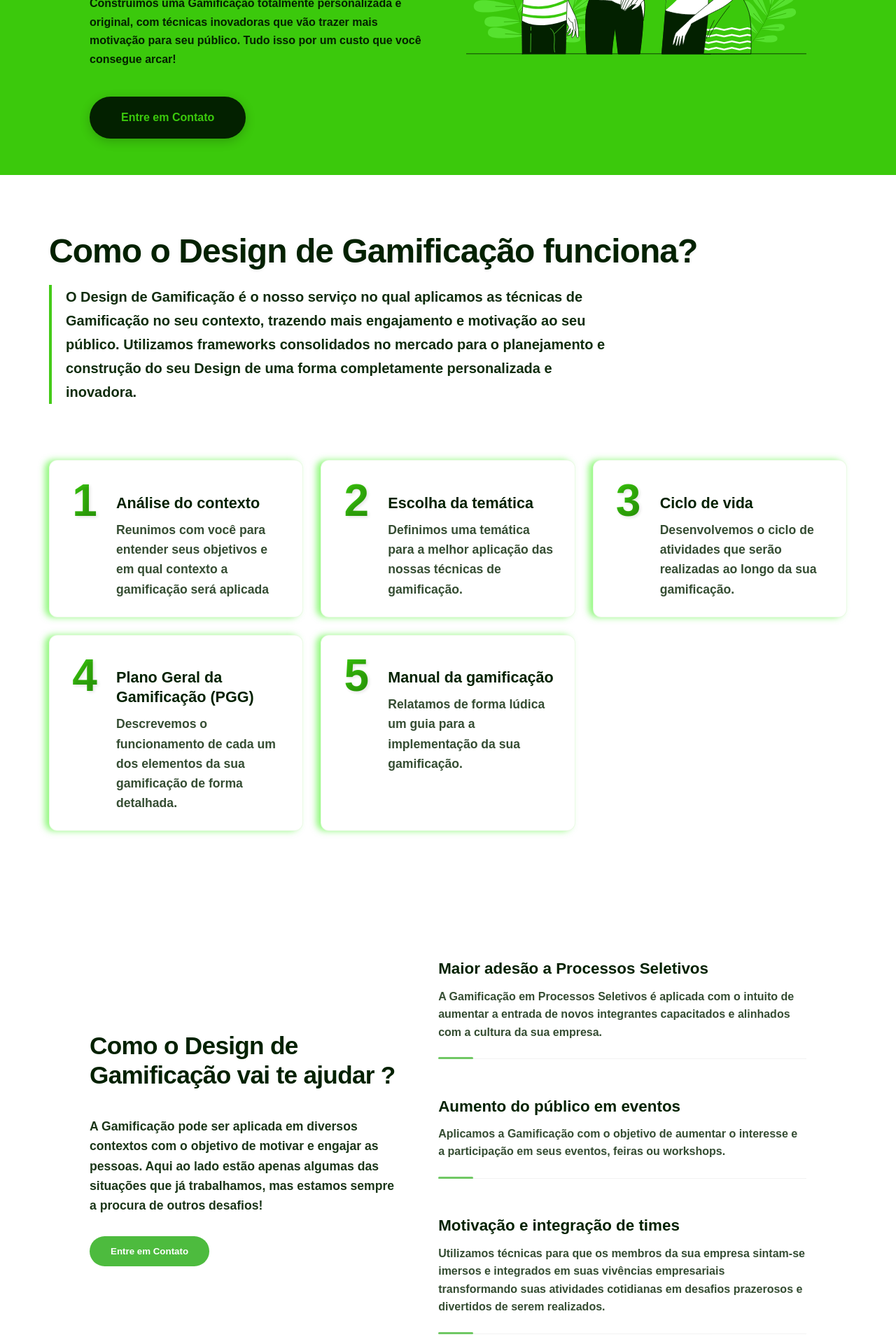
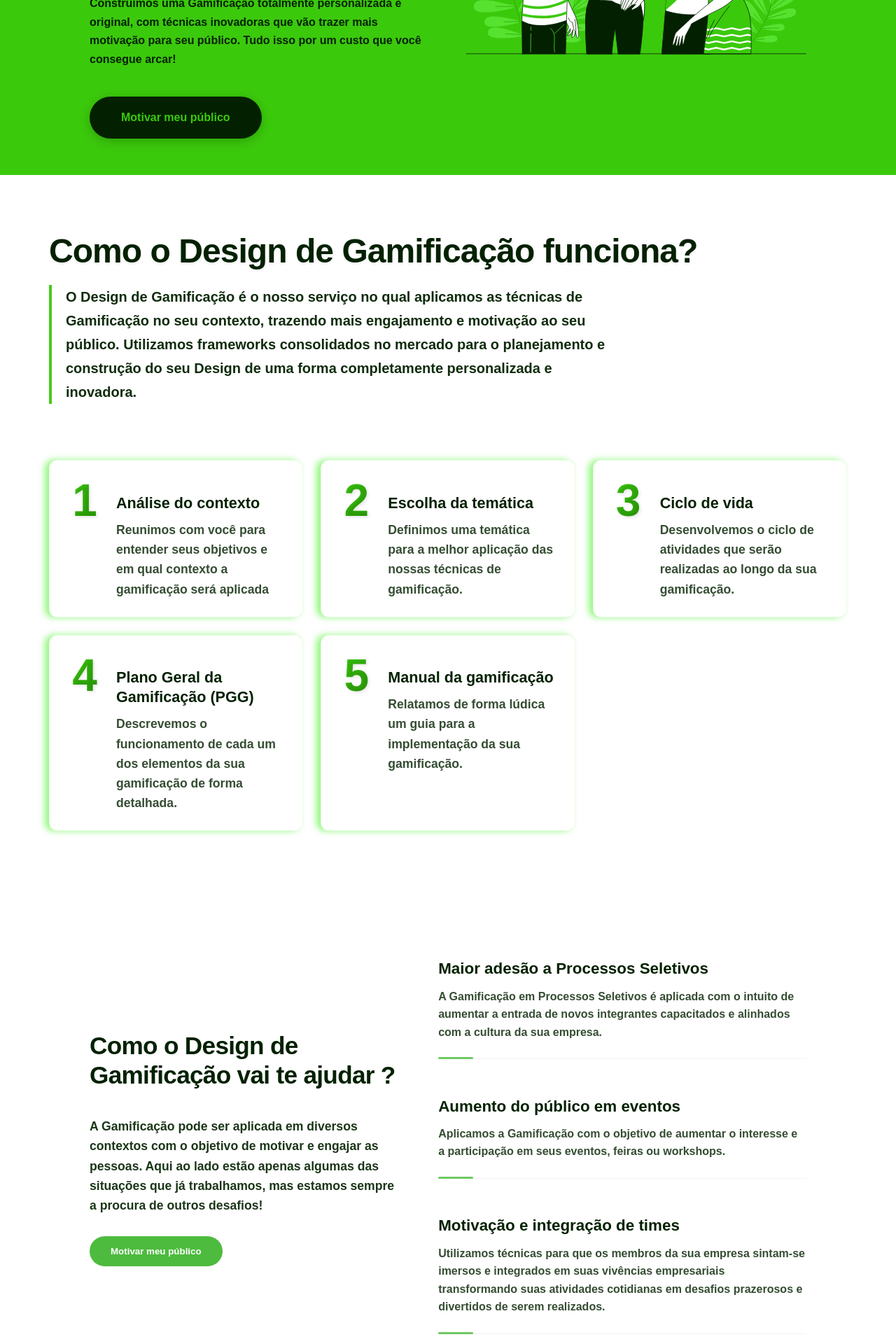
Before and after one commit to DiProjOrcestra/Site-Orc, a React (Vite) app: page / in a window 1280 px wide. Shown: the part 420-2340 px from the top of the page at 70% size. Built offline with nearby package versions, Linux system fonts and the light colour scheme.

Commit message:
fix: concertando o menu de serviços do header e concertando os textos dos botões dos componentes

```diff
--- a/src/components/Header.css
+++ b/src/components/Header.css
@@ -18,7 +18,7 @@
 /* Ajuste para o conteúdo não ficar escondido atrás do header fixo */
 body {
   margin: 0;
-  padding-top: 70px; /* Altura aproximada do header */
+  padding-top: 70px;
 }
 
 .logo-container {
@@ -89,6 +89,8 @@ body {
   padding: 0.5rem 0;
   z-index: 1000;
   animation: fadeInDown 0.2s ease;
+  margin: 0;
+  top: 100%;
 }
 
 .nav-menu .dropdown:hover .dropdown-menu {
--- a/src/components/PageServicos/Beneficios.jsx
+++ b/src/components/PageServicos/Beneficios.jsx
@@ -1,7 +1,7 @@
 import React from 'react';
 import '../../css/Beneficios.css';
 
-const Beneficios = ({ titulo, intro, lista }) => {
+const Beneficios = ({ titulo, intro, lista, textButao }) => {
   return (
     <section className="beneficios-section">
       <div className="beneficios-container">
@@ -9,7 +9,7 @@ const Beneficios = ({ titulo, intro, lista }) => {
             <h2 className="beneficios-titulo">{titulo}</h2>
             <p className="beneficios-intro">{intro}</p>
             <button onClick={() => document.getElementById('contato').scrollIntoView({ behavior: 'smooth' })}>
-                Entre em Contato
+                {textButao || 'Entre em Contato'}
             </button>
         </div>
 
--- a/src/components/PageServicos/Hero.jsx
+++ b/src/components/PageServicos/Hero.jsx
@@ -1,7 +1,7 @@
 import React from "react";
 import "../../css/Hero.css";
 
-const Hero = ({ name, texto1, texto2, image }) => {
+const Hero = ({ name, texto1, texto2, image, textButao }) => {
   return (
     <section className="hero-container">
       <div className="hero-content">
@@ -15,7 +15,7 @@ const Hero = ({ name, texto1, texto2, image }) => {
           className="hero-btn-contato"
           onClick={() => document.getElementById('contato').scrollIntoView({ behavior: 'smooth' })}
         >
-          Entre em Contato
+          {textButao || 'Entre em Contato'}
         </button>
       </div>
 
--- a/src/components/PageServicos/QuemSomos.jsx
+++ b/src/components/PageServicos/QuemSomos.jsx
@@ -1,7 +1,7 @@
 import React from 'react';
 import '../../css/QuemSomos.css';
 
-const SobreInstitucional = () => {
+const SobreInstitucional = ({ textButao }) => {
   return (
     <section className="institucional-section">
 
@@ -22,7 +22,7 @@ const SobreInstitucional = () => {
         </div>
 
         <button onClick={() => document.getElementById('contato').scrollIntoView({ behavior: 'smooth' })} className="institucional-button">
-            Entrar em Contato
+            {textButao || 'Fale Conosco'}
         </button>
       </div>
 
--- a/src/data/services.js
+++ b/src/data/services.js
@@ -6,6 +6,7 @@ export const SERVICOS = {
     imageHero: "/assets/imagem2orc.svg",
     texto1:"Transforme seu projeto de Desenvolvimento em uma experiência divertida e envolvente!",
     texto2:"Construa o seu site ou aplicativo utilizando técnicas de um desenvolvimento gamificado que vão trazer mais motivação e engajamento para os usuários da sua aplicação. Tudo isso feito por profissionais especializados no assunto e capacitados para atender a sua necessidade.",
+    textButao: "Motive meus usuários",
 
 
     //seção de detalhamento
@@ -68,6 +69,7 @@ export const SERVICOS = {
     imageHero: "/assets/Imagem1orc.svg",
     texto1:"Torne sua gamificação mais eficiente",
     texto2:"Tenha a garantia de que a sua gamificação está funcionando com o seu potencial máximo e sem trazer o efeito contrário, por meio de uma consultoria com profissionais especializados na área.",
+    textButao: "Melhore minha gamificação",
 
     //seção de detalhamento
     titulo:"Como a Consultoria Gamificada funciona?",
@@ -128,6 +130,7 @@ export const SERVICOS = {
     imageHero: "/assets/imagem3orc.svg",
     texto1:"Deixe a sua ideia pronta para o desenvolvimento!",
     texto2:"Tenha um olhar profissional sobre sua solução e receba todo o material necessário para tirar a sua ideia do papel usando uma técnica inovadora.Tudo isso por um custo mais acessível!",
+    textButao: "Desenvolva minha ideia",
 
     //seção de detalhamento
     titulo:"Como a Concepção de Software funciona?",
@@ -176,7 +179,7 @@ export const SERVICOS = {
     imageHero: "/assets/imagem4orc.svg",
     texto1:"Traga novos aprendizados para a sua equipe!",
     texto2:"Forneça à sua equipe um treinamento gamificado que reúne conceitos teóricos e práticos com o intuito de aumentar o engajamento e potencializar resultados. Para isso, utilize já técnicas validadas pelo mercado e melhore o desempenho do seu time.",
-
+    textButao: "Quero treinar minha equipe",
 
     //seção de detalhamento
     titulo:"Como o Treinamento Gamificado funciona?",
@@ -243,6 +246,7 @@ export const SERVICOS = {
     imageHero: "/assets/imagem5orc.svg",
     texto1:"Motive mais o seu público para alcançar o seu objetivo",
     texto2:"Construímos uma Gamificação totalmente personalizada e original, com técnicas inovadoras que vão trazer mais motivação para seu público. Tudo isso por um custo que você consegue arcar!",
+    textButao: "Motivar meu público",
 
     //seção de detalhamento
     titulo:"Como o Design de Gamificação funciona?",
--- a/src/pages/PageServicos.jsx
+++ b/src/pages/PageServicos.jsx
@@ -34,6 +34,7 @@ const ServicePage = ({ DadosManuais }) => {
         texto1={dados.texto1}
         texto2={dados.texto2}
         image={dados.imageHero}
+        textButao={dados.textButao}
       />
 
       <ComoFunciona
@@ -46,9 +47,10 @@ const ServicePage = ({ DadosManuais }) => {
         titulo={dados.tituloBeneficios}
         intro={dados.ajudaIntro}
         lista={dados.beneficios}
+        textButao={dados.textButao}
       />
 
-      <SobreInstitucional />
+      <SobreInstitucional textButao={dados.textButao} />
 
       <Projetos
         titulo={dados.tituloProjetos}
```
